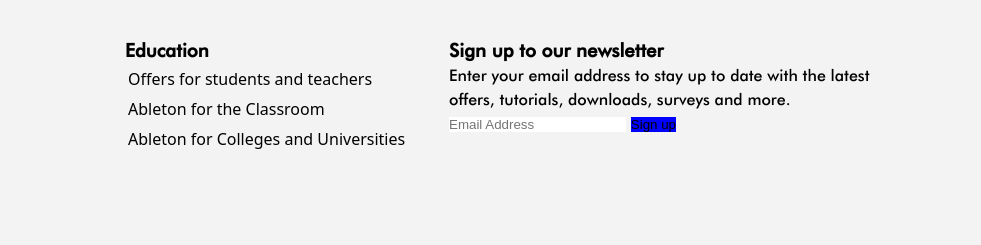
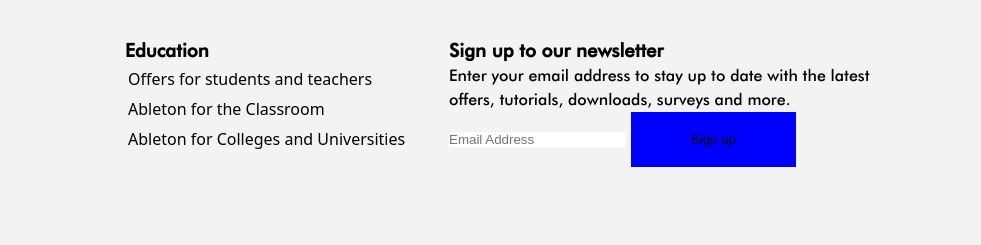
Before and after one commit to emmanuelbam/abeltonDemo, a plain HTML site: page index.html in a window 1280 px wide. Shown: the part 8319-8564 px from the top of the page, 299-1280 px from the left. Drawn offline with Linux system fonts and the light colour scheme; a web font is replaced by a local one.

Commit message:
rename padding

```diff
--- a/styles.css
+++ b/styles.css
@@ -312,6 +312,7 @@
 }
 input{
   border: 0;
+  padding: 20px 6opx;
 }
 .input-text{
   border: 0;
@@ -320,7 +321,7 @@
 .footer-button{
   background-color: blue;
   border: 0;
-  padding-top: 20px 20px;
+  padding: 20px 60px;
 }
 select{
   border: 0;
```
